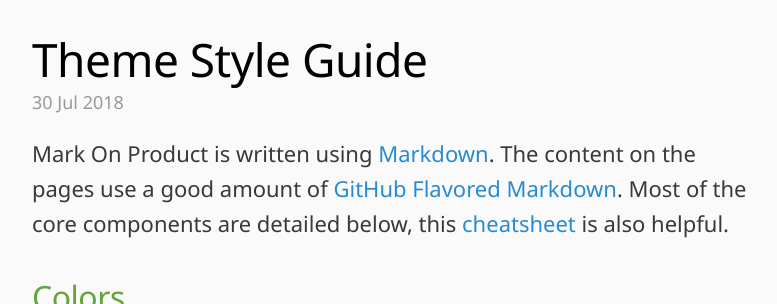
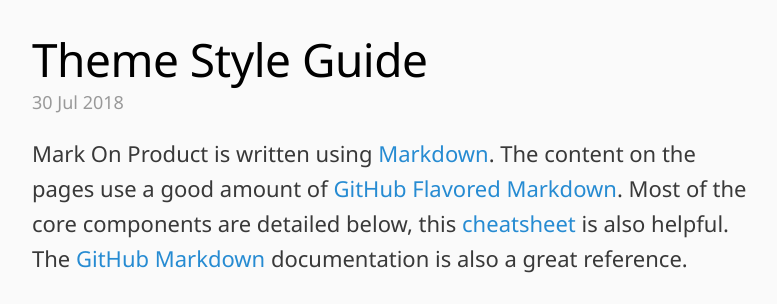
Before and after one commit to markthelefty/markthelefty.github.io, a Jekyll site: the page built from _posts/2018-07-30-theme-style-guide.markdown, in a window 1280 px wide, cut to the strip 369-673 px from the top of the page. Shown: the whole strip, without its empty margins (248-1025 px from the left). Built offline with Jekyll 4.4.1, drawn with Linux system fonts in a browser that asks for light colours; some web fonts are replaced; our own code applies the rules of GitHub Pages for plain Markdown files.

Commit message:
Updated Theme Style Guide

```diff
--- a/_posts/2018-07-30-theme-style-guide.markdown
+++ b/_posts/2018-07-30-theme-style-guide.markdown
@@ -5,7 +5,7 @@
 image: https://res.cloudinary.com/dbrkuvff5/image/upload/v1532890567/social-images/linkedin-post-img-test.jpg
 ---
 
-Mark On Product is written using [Markdown](https://daringfireball.net/projects/markdown/). The content on the pages use a good amount of [GitHub Flavored Markdown](https://guides.github.com/features/mastering-markdown/). Most of the core components are detailed below, this [cheatsheet](https://github.com/adam-p/markdown-here/wiki/Markdown-Cheatsheet) is also helpful.
+Mark On Product is written using [Markdown](https://daringfireball.net/projects/markdown/). The content on the pages use a good amount of [GitHub Flavored Markdown](https://guides.github.com/features/mastering-markdown/). Most of the core components are detailed below, this [cheatsheet](https://github.com/adam-p/markdown-here/wiki/Markdown-Cheatsheet) is also helpful. The [GitHub Markdown](https://help.github.com/categories/writing-on-github/) documentation is also a great reference.
 
 ## Colors
 {: .divider}
```
